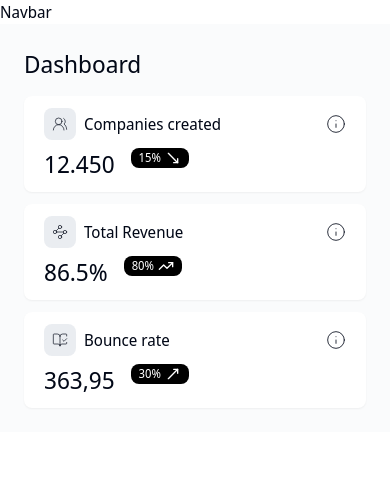
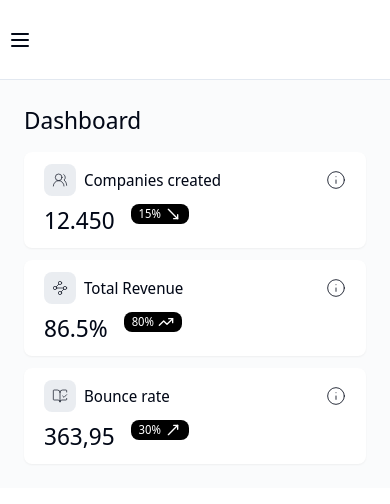
Before and after one commit to AJPadillo/dashborad-companies, a Next.js app: page / in a window 390 px wide. Shown: the top 504 px of the page. Built offline with nearby package versions, Linux system fonts and the light colour scheme.

Commit message:
agregado esquema basico 1 para navbar

```diff
--- a/components/Navbar/Navbar.tsx
+++ b/components/Navbar/Navbar.tsx
@@ -1,6 +1,21 @@
+import { Input } from "@/components/ui/input"
+import { Sheet, SheetContent, SheetTrigger } from "@/components/ui/sheet"
+import { UserButton } from "@clerk/nextjs"
+import { Menu } from "lucide-react"
 
 export function Navbar() {
     return (
-        <div>Navbar</div>
+        <div className="flex items-center px-2 gap-x-4 md:px-6 justify-between w-full bg-background border-b h-20">
+            <div className="block md:hidden">
+                <Sheet>
+                    <SheetTrigger className="flex items-center">
+                        <Menu />
+                    </SheetTrigger>
+                    <SheetContent side="left">
+                        <p>Sidebar Routes</p>
+                    </SheetContent>
+                </Sheet>
+            </div>
+        </div>
     )
 }
```
